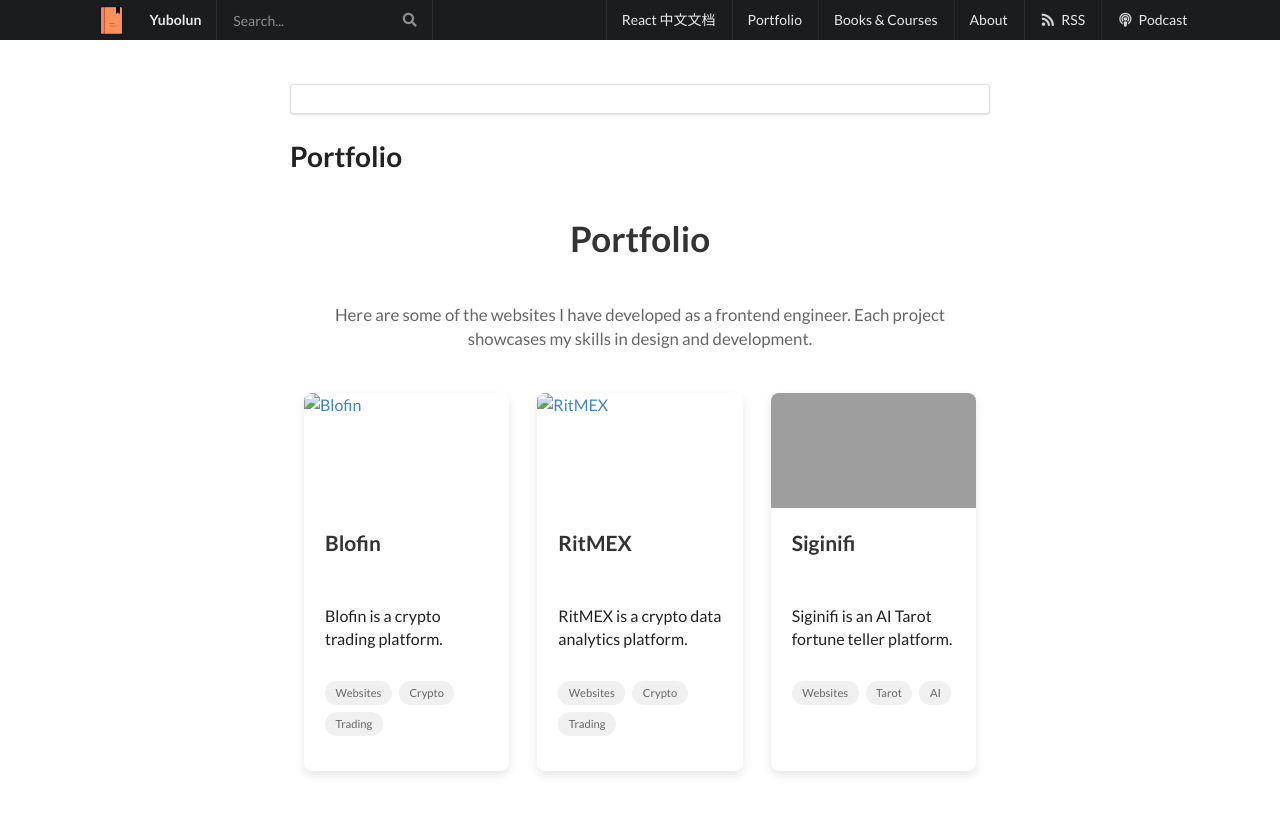
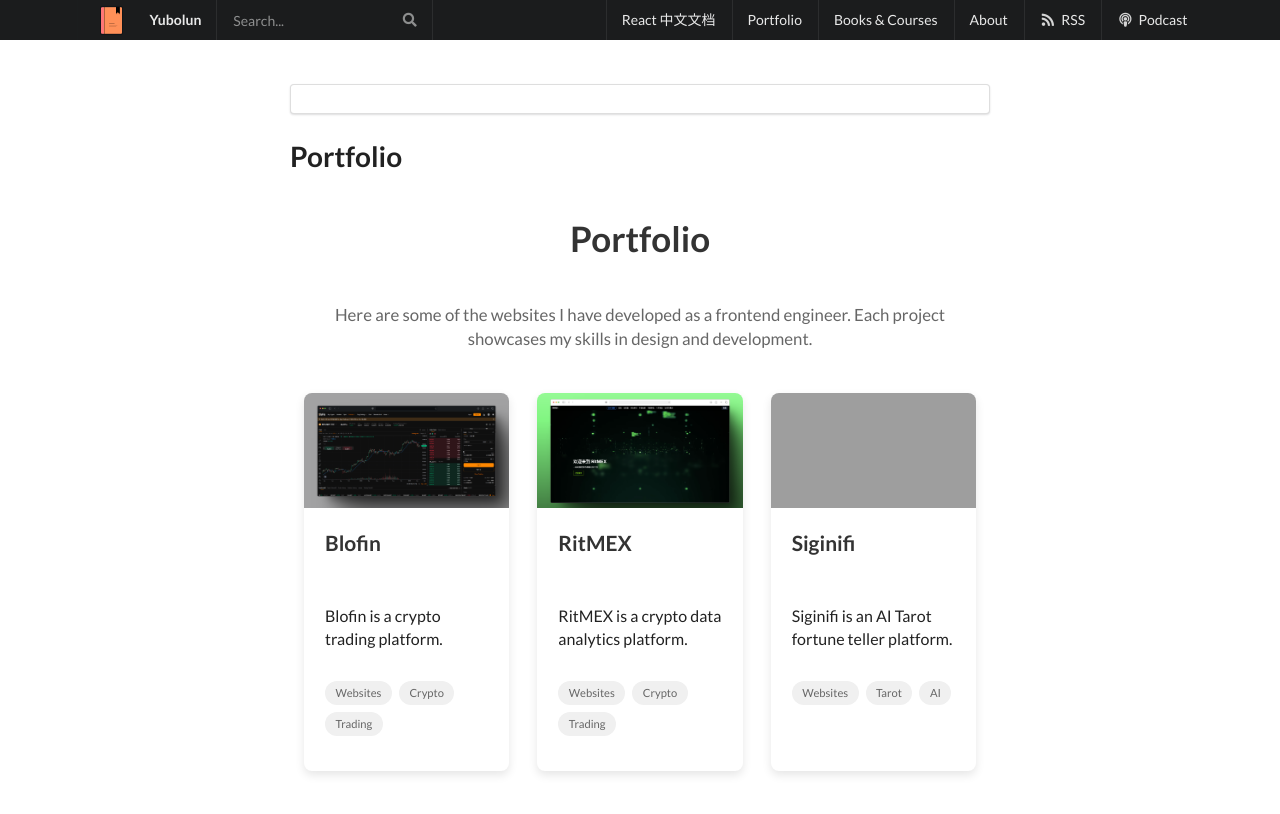
Before and after one commit to discountry/discountry.github.io, a Jekyll site: the page built from portfolio/index.html, in a window 1280 px wide and 900 px high. Shown: the top 814 px of the window. Built offline with Jekyll 4.4.1, drawn with Linux system fonts in a browser that asks for light colours.

Commit message:
fix image

```diff
--- a/portfolio/index.html
+++ b/portfolio/index.html
@@ -13,7 +13,7 @@
       <a href="{{ website.url }}" target="_blank" rel="noopener noreferrer" class="portfolio-link">
         <div class="portfolio-item">
           <div class="portfolio-image-container">
-            <img src="{{ site.imageurl }}{{ website.cover }}" alt="{{ website.title }}" class="portfolio-image">
+            <img src="{{ site.imageurl }}{{ website.cover | prepend: '/websites/' }}" alt="{{ website.title }}" class="portfolio-image">
           </div>
           <div class="portfolio-content">
             <h2 class="portfolio-name">{{ website.title }}</h2>
```
